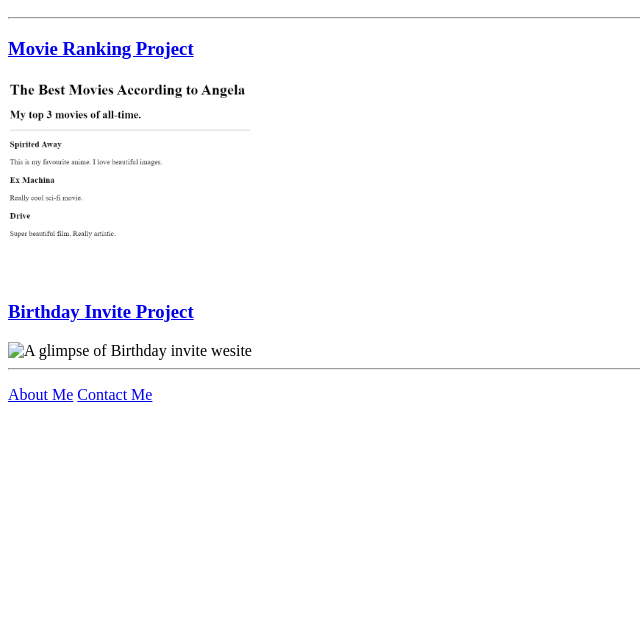
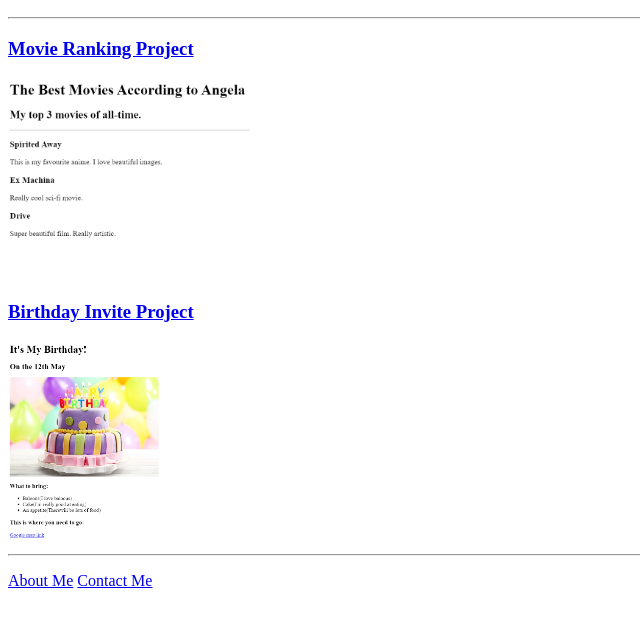
Before and after one commit to sreeja-85200/html-portfolio, a plain HTML site: page index.html in a window 1280 px wide. Shown: the part 110-734 px from the top of the page, without its empty margins (0-640 px from the left). Drawn offline with Linux system fonts and the light colour scheme.

Commit message:
Update index.html

```diff
--- a/index.html
+++ b/index.html
@@ -23,7 +23,7 @@
         <h3><a href="./public/movie-ranking.html">Movie Ranking Project</a></h3>
         <img src="./assets/images/movie-ranking.png" height="200" alt="An image for best movie according to me website"/>
         <h3><a href="./public/birthday-invite.html">Birthday Invite Project</a></h3>
-        <img src="./assets/images/birthday-invite.png/" height="200" alt="A glimpse of Birthday invite wesite"/>
+        <img src="./assets/images/birthday-invite.png" height="200" alt="A glimpse of Birthday invite wesite"/>
         <hr/>
         <p>
         <a href="public/about.html">About Me</a>
```
